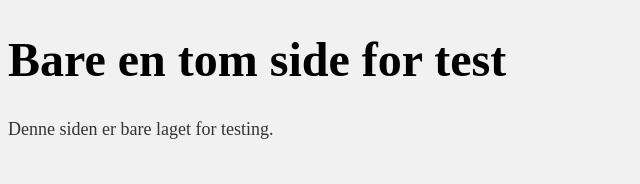
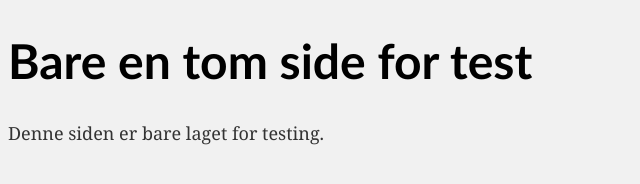
Before and after one commit to jonaspauls1/testweb, a plain HTML site: page index.html in a window 1280 px wide. Shown: the whole page, without its empty margins (0-640 px from the left). Drawn offline with Linux system fonts and the light colour scheme.

Commit message:
Update styles.css

```diff
--- a/styles.css
+++ b/styles.css
@@ -1,7 +1,7 @@
 body {background-color: #f1f1f1}
 
 h1,h2,h3,h4,h5,h6{
-  font-family:Josefin Sans;
+  font-family: "Gill Sans", sans-serif;
 }
 
 h1 {
@@ -13,7 +13,7 @@ h2 {
 }
 
 p,ul,li, i{
-  font-family:Raleway;
+  font-family: Georgia, serif;
   font-size: 18px;
   color: #333;
 }
```
